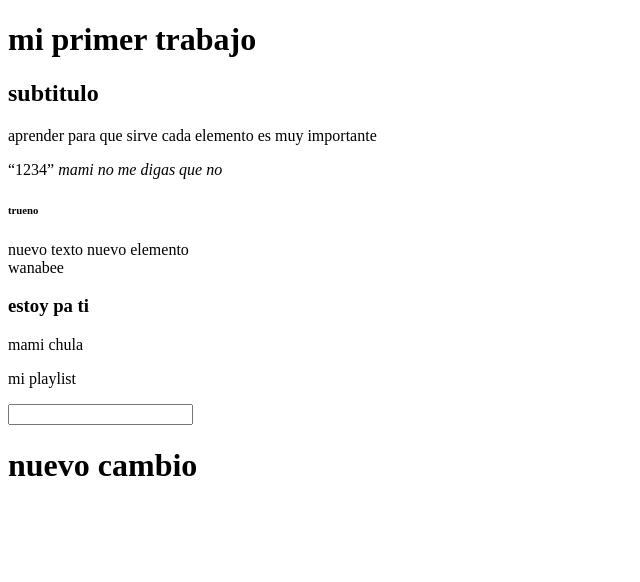
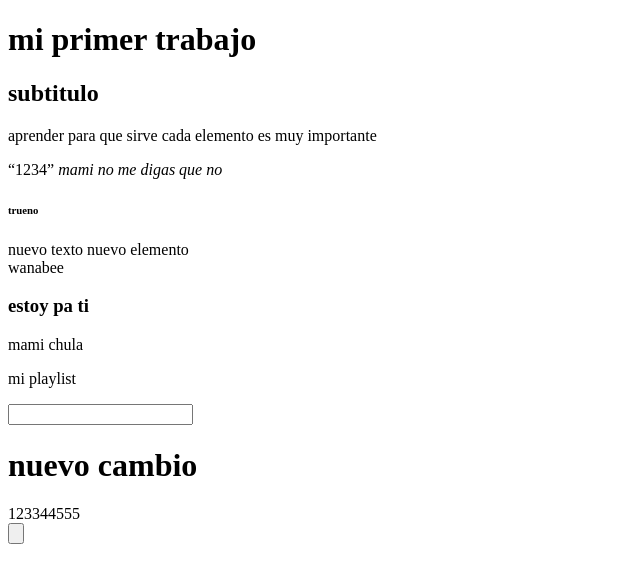
Before and after one commit to AngeloG16/12345, a plain HTML site: page index.html in a window 1280 px wide. Shown: the whole page, without its empty margins (0-640 px from the left). Drawn offline with Linux system fonts and the light colour scheme.

Commit message:
nuevo boton

```diff
--- a/index.html
+++ b/index.html
@@ -30,3 +30,6 @@
 
             <picture><input type="html"></picture>
             <h1>nuevo cambio</h1>
+
+            <header>123344555</header>
+            <picture><input type="button" value=""></picture>
```
